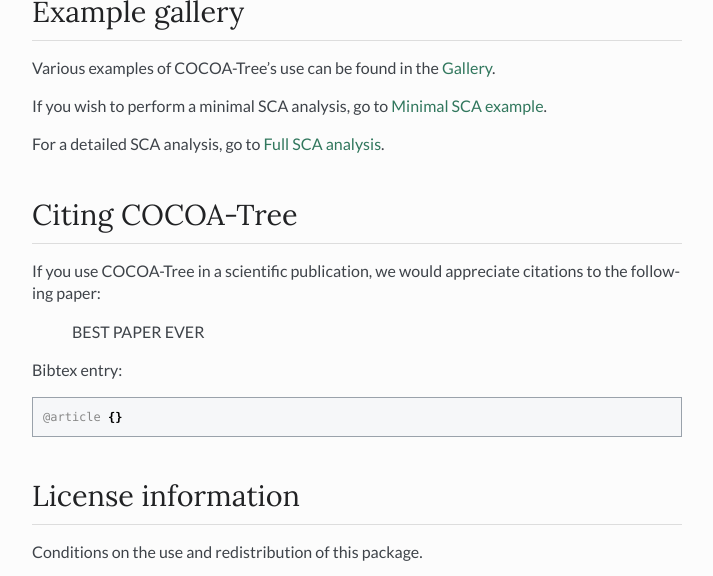
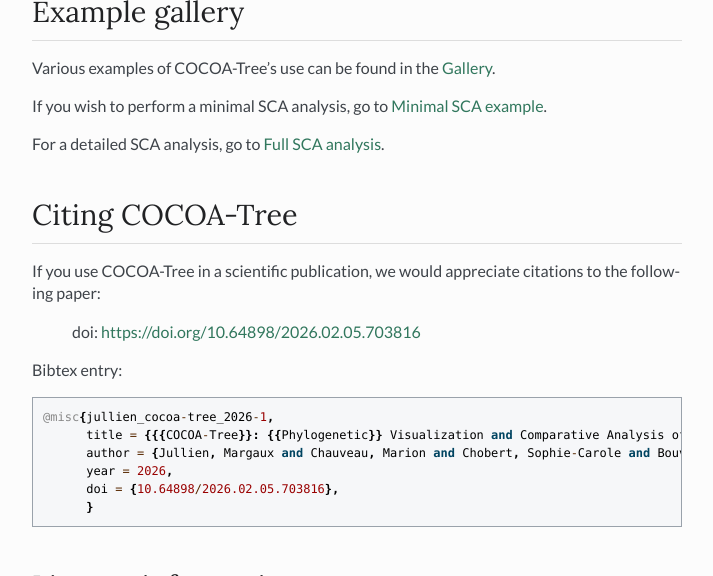
Before and after one commit to TrEE-TIMC/cocoatree, a Sphinx documentation site: the page built from doc/index.rst, in a window 1280 px wide and 900 px high, scrolled down 1261 px, cut to the strip 0-576 px from the top of the window. Shown: the whole strip, without its empty margins (398-1111 px from the left). Built offline with Sphinx 7.4.7, drawn with Linux system fonts in a browser that asks for light colours; nearby versions of some CDN libraries; cross-references to code outside the pages are shown as plain code.

Commit message:
update cocoatree citation

```diff
--- a/doc/index.rst
+++ b/doc/index.rst
@@ -47,11 +47,16 @@ Citing COCOA-Tree
 If you use COCOA-Tree in a scientific publication, we would appreciate citations
 to the following paper:
 
-   BEST PAPER EVER
+   doi: https://doi.org/10.64898/2026.02.05.703816
 
 Bibtex entry::
 
-   @article {}
+   @misc{jullien_cocoa-tree_2026-1,
+         title = {{{COCOA-Tree}}: {{Phylogenetic}} Visualization and Comparative Analysis of Coevolving Residues},
+         author = {Jullien, Margaux and Chauveau, Marion and Chobert, Sophie-Carole and Bouvet, Emma and Schmitt, William and Pierrel, Fabien and Abby, Sophie and Varoquaux, Nelle and Junier, Ivan},
+         year = 2026,
+         doi = {10.64898/2026.02.05.703816},
+         }
 
 License information
 -------------------
```
